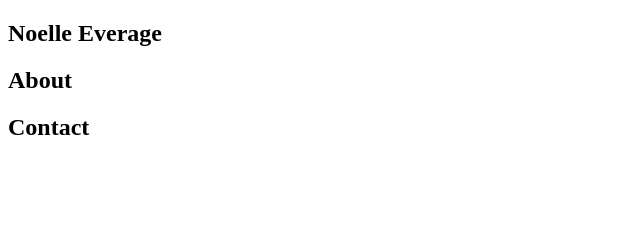
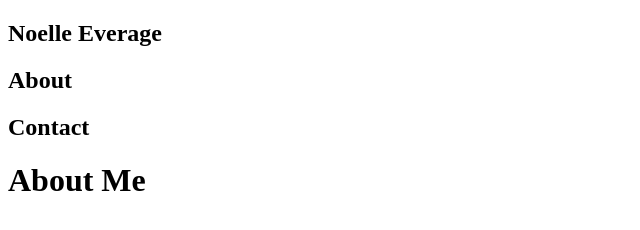
Before and after one commit to neverage84/Responsive-Portfolio, a plain HTML site: page index.html in a window 1280 px wide. Shown: the whole page, without its empty margins (0-640 px from the left). Drawn offline with Linux system fonts and the light colour scheme; files that its build step writes are made by us from their sources.

Commit message:
Added div and header to main page

```diff
--- a/index.html
+++ b/index.html
@@ -10,15 +10,17 @@
     <h2 class="About">About</h2>
     <h2 class="Contact">Contact</h2>
 </nav>
-<header>
-
-</header>
-
-<body>
-
-
-</body>
 
 
 
+<body>
+    <div class="container">
+    <header>
+        <h1 class="AboutMe">About Me</h1>
+    </header>
+
+</body>
+</div>
+
+
 </html>
```
